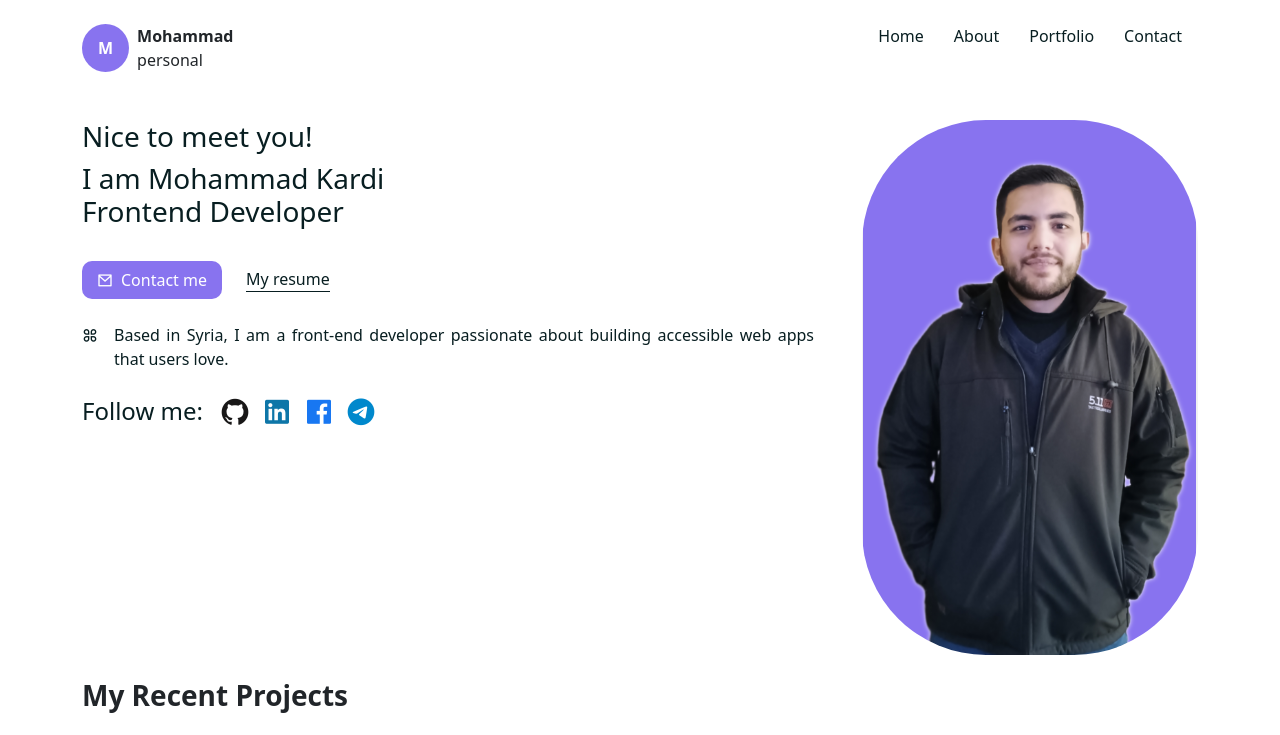
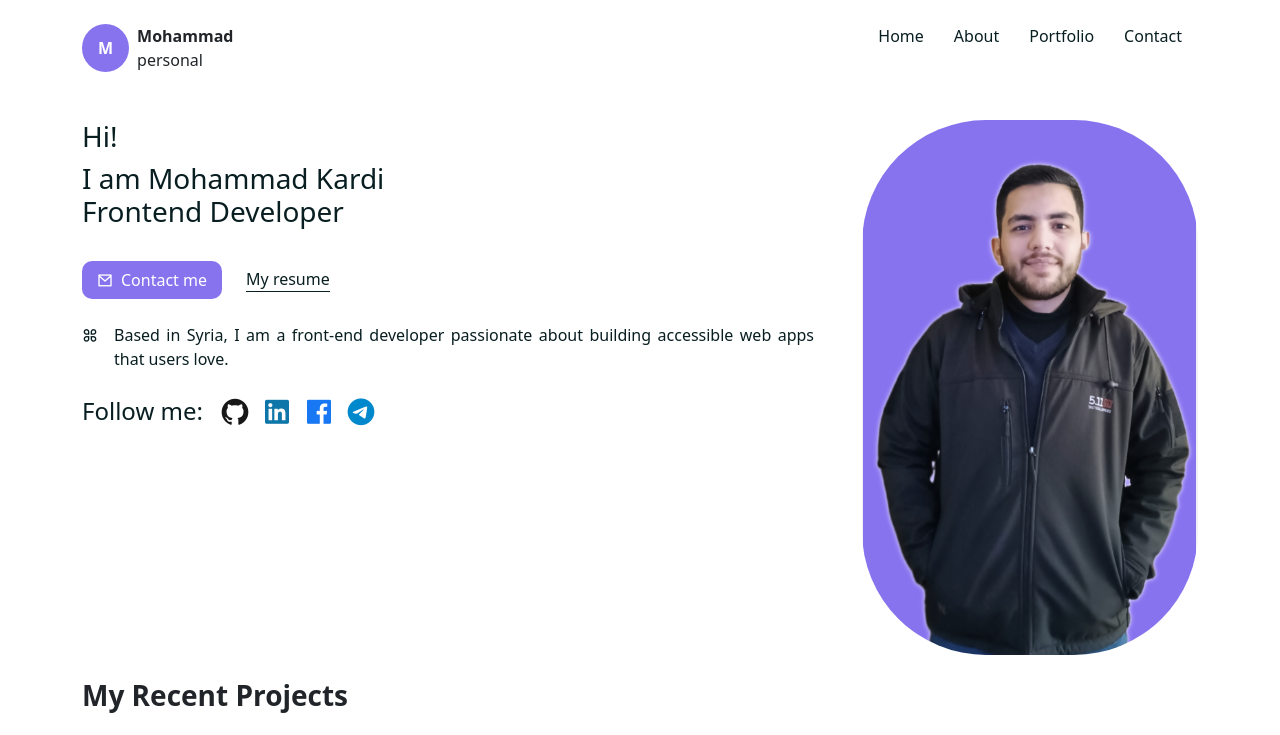
Before and after one commit to Mohammadkardi1/portfolio, a React (Create React App) app: page / in a window 1280 px wide. Shown: the top 735 px of the page. Built offline with nearby package versions, Linux system fonts and the light colour scheme.

Commit message:
update syntax

```diff
--- a/src/Components/UI/Hero.jsx
+++ b/src/Components/UI/Hero.jsx
@@ -34,7 +34,7 @@ export default function Hero() {
                     <div className='mb-3 mb-md-0'>
                         <h3 data-aos='fade-down'
                             data-aos-duration='1500'>
-                                Nice to meet you!
+                                Hi!
                         </h3>
                         <h3 data-aos='fade-right'
                             data-aos-duration='1500'>
```
